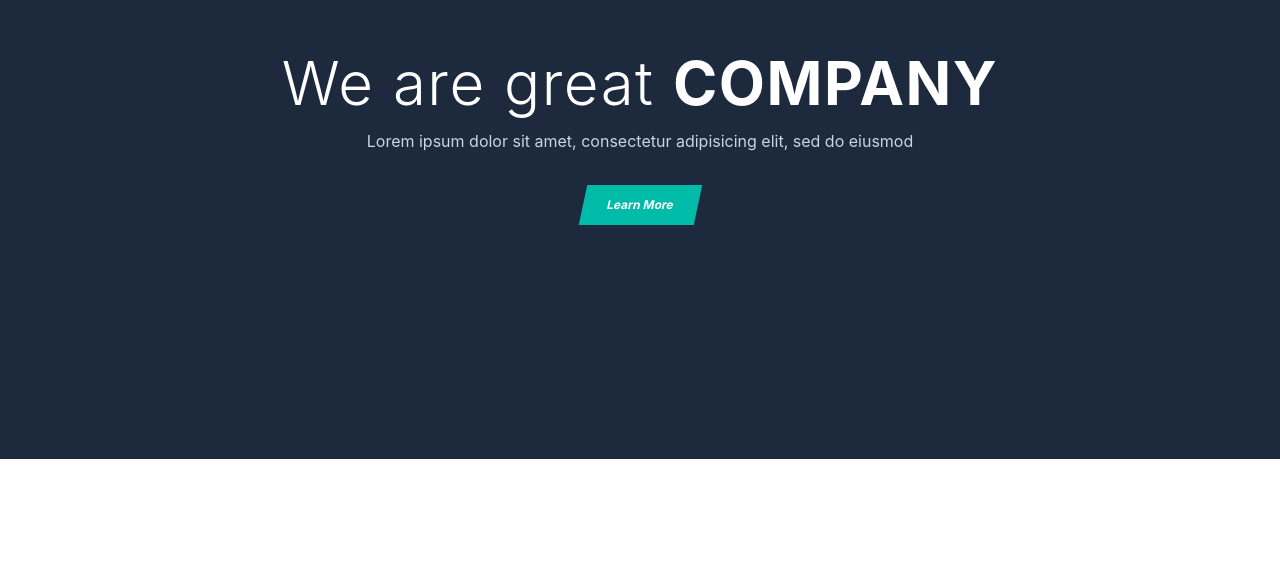
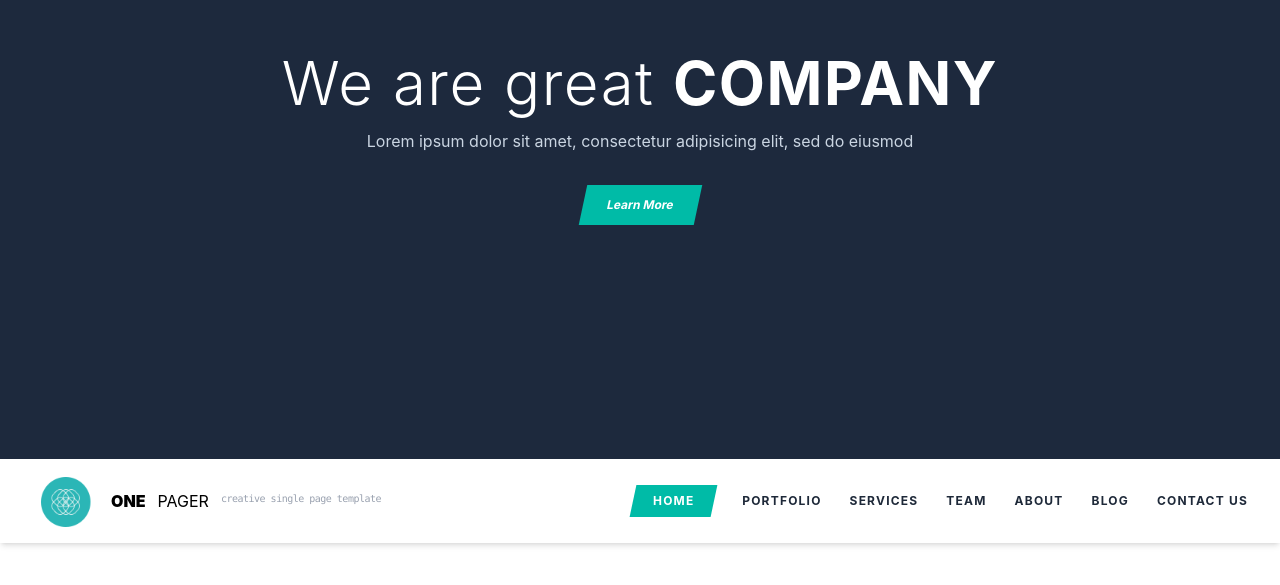
Before and after one commit to maira32/my-internship-project, a React (Vite) app: page / in a window 1280 px wide. Shown: the part 181-766 px from the top of the page. Built offline with nearby package versions, Linux system fonts and the light colour scheme.

Commit message:
Navbaradded

```diff
--- a/src/App.jsx
+++ b/src/App.jsx
@@ -1,10 +1,13 @@
 import Hero from './components/Hero';
+import Navbar from './components/Navbar';
 
 function App() {
   return (
-    <Hero>
+    <>
+      <Hero />
+      <Navbar />
+    </>
 
-    </Hero>
   )
 }
 
--- /dev/null
+++ b/src/components/Navbar.jsx
@@ -0,0 +1,38 @@
+function Navbar() {
+  return (
+    <header className="w-full bg-white shadow-md sticky top-0 z-50">
+      <div className="max-w-7xl mx-auto px-8 py-4 flex justify-between items-center">
+
+        <div className="flex items-center gap-3 cursor-pointer select-none">
+          <img src="/logo.png"></img>
+              <span className="font-black">ONE</span>PAGER
+              <br/>
+            <span className="text-[10px] font-mono tracking-tighter text-gray-400 -mt-1.5">
+              creative single page template
+            </span>
+        </div>
+
+        <nav className="flex items-center space-x-7 text-xs font-bold tracking-widest text-gray-800">
+
+          <a
+            href="#home"
+            className="bg-teal-500 text-white px-5 py-2 -skew-x-12 inline-block transition-transform"
+          >
+            <span className="skew-x-12 inline-block">HOME</span>
+          </a>
+
+          <a href="#portfolio" className="hover:text-teal-500 transition-colors">PORTFOLIO</a>
+          <a href="#services" className="hover:text-teal-500 transition-colors">SERVICES</a>
+          <a href="#team" className="hover:text-teal-500 transition-colors">TEAM</a>
+          <a href="#about" className="hover:text-teal-500 transition-colors">ABOUT</a>
+          <a href="#blog" className="hover:text-teal-500 transition-colors">BLOG</a>
+          <a href="#contact" className="hover:text-teal-500 transition-colors">CONTACT US</a>
+
+        </nav>
+
+      </div>
+    </header>
+  );
+}
+
+export default Navbar;
```
Also changed, not shown: public/logo.png (added).
